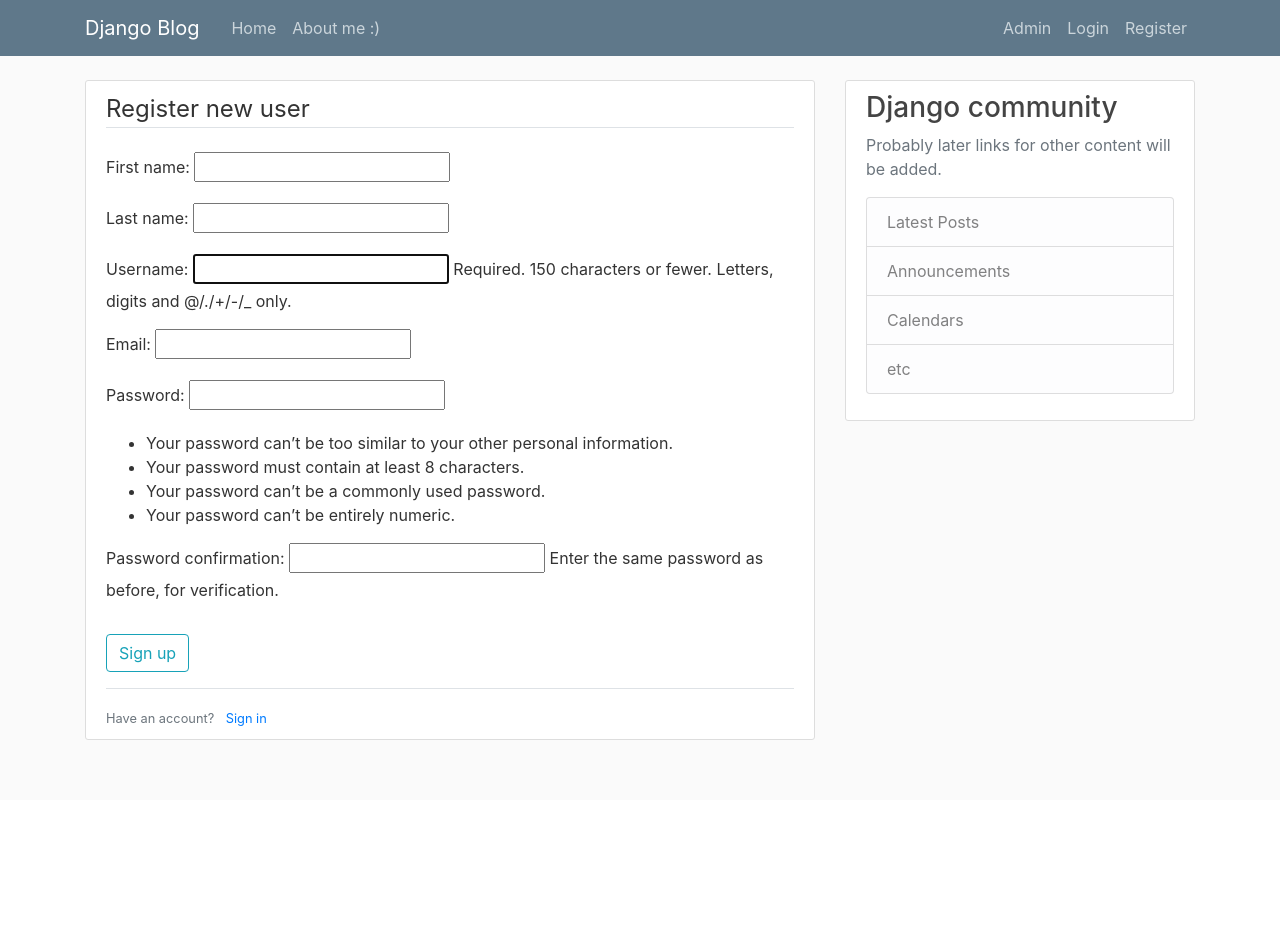
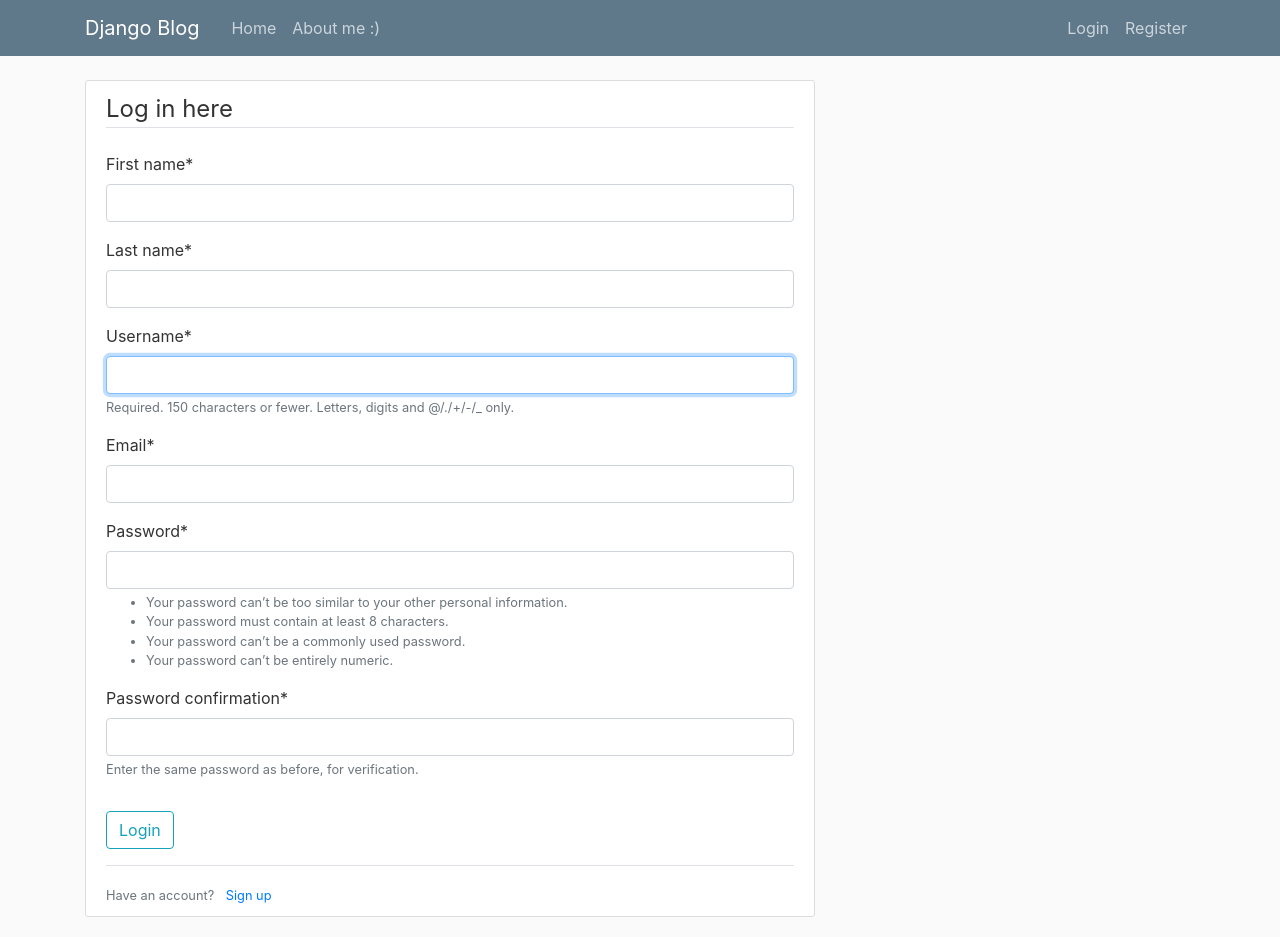
Before and after one commit to ggEx86/djangoProject, a Django app: template users/templates/users/login.html in a window 1280 px wide. Before the commit the page ends 740 px from the top, so only its background shows below. Run offline with Django 3.2, Linux system fonts and the light colour scheme; the template is opened without the code that fills it: values that come from a table or form of the project are taken from there, most other values are stand-ins (such as "Sample title", 1, 10 or a date in 2020); some libraries are stand-ins or nearby versions.

Commit message:
conditional sidebar and navbar buttons; login, logout pages

```diff
--- a/blog/templates/blog/base.html
+++ b/blog/templates/blog/base.html
@@ -37,9 +37,16 @@
                 </div>
                 <!-- Navbar Right Side -->
                 <div class="navbar-nav">
-                    <a class="nav-item nav-link" href="/admin">Admin</a>
-                    <a class="nav-item nav-link" href="#">Login</a>
+                    {% if user.is_authenticated %}
+                    <a class="nav-item nav-link" href="{% url 'logout_user' %}">Logout</a>
+                    {% else %}
+                    <a class="nav-item nav-link" href="{% url 'login_user' %}">Login</a>
                     <a class="nav-item nav-link" href="{% url 'register_user' %}">Register</a>
+                    {% endif %}
+
+                    {% if user.is_staff %}
+                    <a class="nav-item nav-link" href="/admin">Admin panel</a>
+                    {% endif %}
                 </div>
             </div>
         </div>
@@ -58,19 +65,21 @@
           {% endif %}
       {% block content %}{% endblock %}
     </div>
-    <div class="col-md-4">
+    {% if user.is_authenticated %}
+        <div class="col-md-4">
       <div class="content-section">
-        <h3>Django community</h3>
+        <h3>{{ user.username}}'s profile</h3>
         <p class='text-muted'>Probably later links for other content will be added.
           <ul class="list-group">
-            <li class="list-group-item list-group-item-light">Latest Posts</li>
-            <li class="list-group-item list-group-item-light">Announcements</li>
-            <li class="list-group-item list-group-item-light">Calendars</li>
-            <li class="list-group-item list-group-item-light">etc</li>
+            <li class="list-group-item list-group-item-light">Name</li>
+            <li class="list-group-item list-group-item-light">Posts</li>
+            <li class="list-group-item list-group-item-light">Whatever</li>
           </ul>
         </p>
       </div>
     </div>
+    {% endif %}
+
   </div>
 </main>
 
--- a/djangoProject/settings.py
+++ b/djangoProject/settings.py
@@ -125,3 +125,5 @@
 
 # Crispy form bootstrap config
 CRISPY_TEMPLATE_PACK = 'bootstrap4'
+
+LOGIN_REDIRECT_URL = 'blog_home'
--- a/djangoProject/urls.py
+++ b/djangoProject/urls.py
@@ -15,10 +15,13 @@
 """
 from django.contrib import admin
 from django.urls import path, include
-from users import views
+from users import views as user_views
+from django.contrib.auth import views as auth_views
 
 urlpatterns = [
     path('admin/', admin.site.urls, name='admin_login'),
     path('', include('blog.urls')),
-    path('register/', views.register, name='register_user')
+    path('register/', user_views.register, name='register_user'),
+    path('login/', auth_views.LoginView.as_view(template_name='users/login.html'), name='login_user'),
+    path('logout/', auth_views.LogoutView.as_view(template_name='users/logout.html'), name='logout_user'),
 ]
--- a/users/templates/users/login.html
+++ b/users/templates/users/login.html
@@ -1,20 +1,21 @@
 {% extends "blog/base.html" %}
+{% load crispy_forms_tags %}
 {% block content %}
     <div class="content-section">
         <form method="POST">
             {% csrf_token %}
             <fieldset class="form-group">
-                <legend class="border-bottom mb-4">Register new user</legend>
-                {{ form.as_p }}
+                <legend class="border-bottom mb-4">Log in here</legend>
+                {{ form|crispy }}
             </fieldset>
             <div class="form-group">
-                <button class="btn btn-outline-info" type="submit">Sign up</button>
+                <button class="btn btn-outline-info" type="submit">Login</button>
             </div>
         </form>
 
         <div class="border-top pt-3">
             <small class="text-muted">
-                Have an account? <a class="ml-2" href="#">Sign in</a>
+                Have an account? <a class="ml-2" href="{% url 'register_user' %}">Sign up</a>
             </small>
         </div>
     </div>
--- a/users/views.py
+++ b/users/views.py
@@ -10,7 +10,7 @@
             creation_form.save()
             username = creation_form.cleaned_data.get('username')
             messages.success(request, f'Account created successfully for {username}')
-            return redirect('blog_home')
+            return redirect('login_user')
     else:
         creation_form = UserRegisterForm ()
     return render(request, 'users/register.html', {'form': creation_form})
```
Also changed, not shown: users/templates/users/logout.html (added, +13 -0 lines), db.sqlite3.
